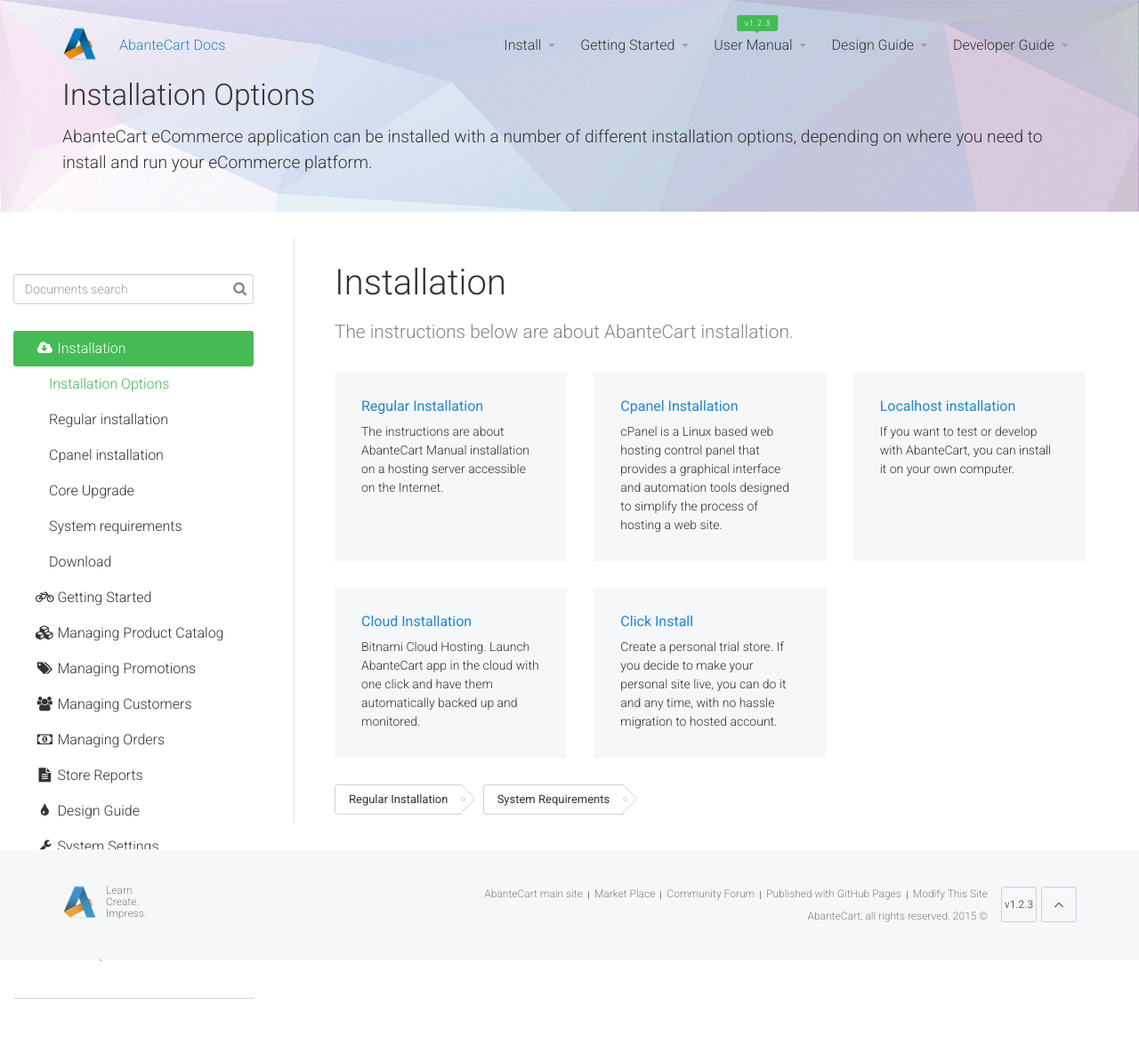
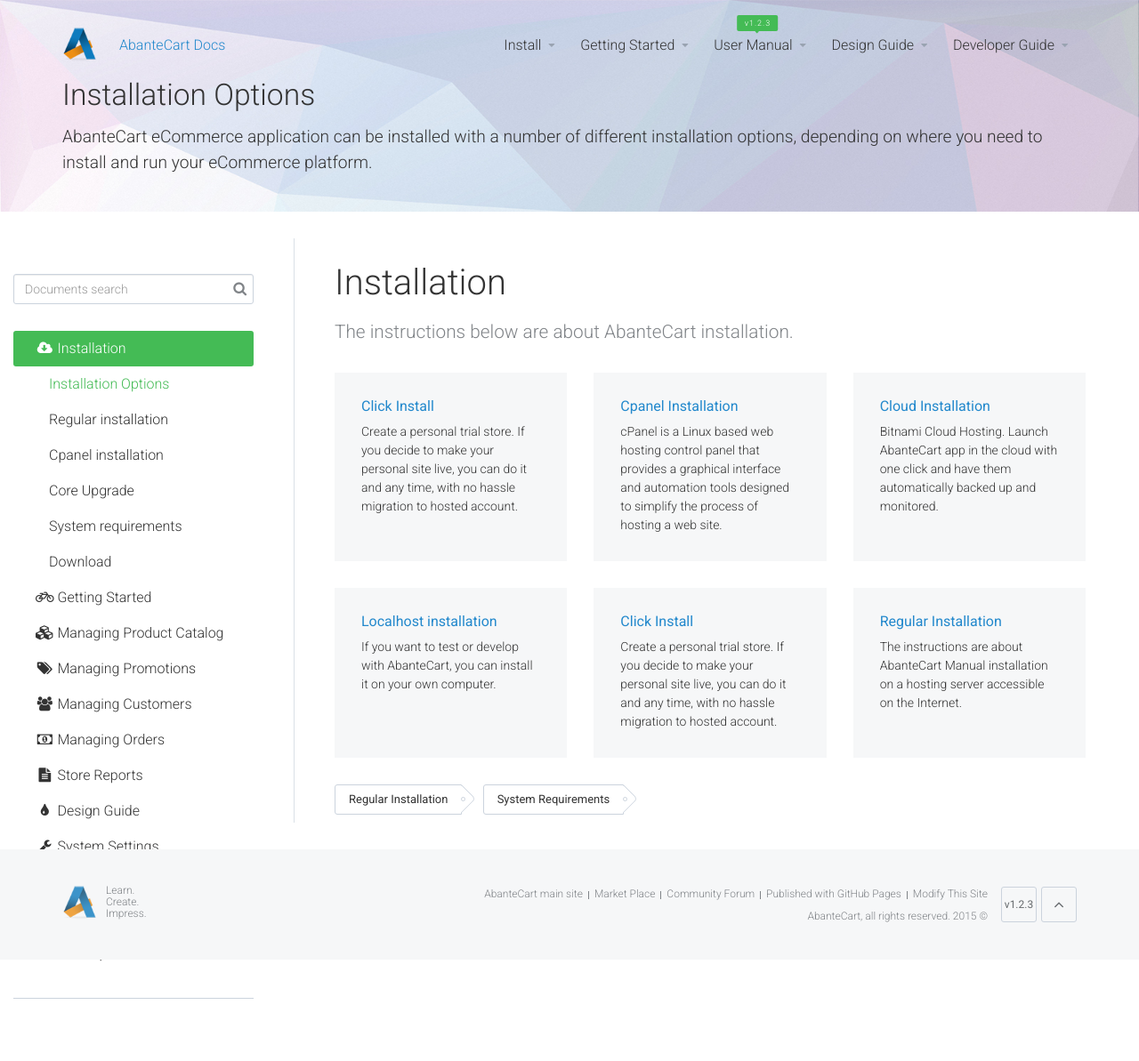
Before and after one commit to abantecart/abantecart.github.io, a Jekyll site: the page built from pages/install/installation_options.html, in a window 1280 px wide. Shown: the whole page at 89% size. Built offline with Jekyll 4.4.1, drawn with Linux system fonts in a browser that asks for light colours.

Commit message:
Update installation_options.html

```diff
--- a/pages/install/installation_options.html
+++ b/pages/install/installation_options.html
@@ -20,10 +20,10 @@
     	<div class="col-md-4">
     		<div class="grid-view-elem js-grid-view-elem">
     			<h3 class="grid-view-elem-title">
-    				<a href="regular_installation.html">Regular Installation</a>
+    				<a href="http://www.abantecart.com/shopping-cart-news/evaluation-of-abantecart-is-even-easier-now" target="_blank">Click Install</a>
     				<span class="grid-view-title-descr"></span>
     			</h3>
-    			<p class="grid-view-elem-description"> The instructions are about AbanteCart Manual installation on a hosting server accessible on the Internet. </p>
+    			<p class="grid-view-elem-description"> Create a personal trial store. If you decide to make your personal site live, you can do it and any time, with no hassle migration to hosted account.</p>
     		</div>
     	</div>
     	<div class="col-md-4">
@@ -38,22 +38,23 @@
     	<div class="col-md-4">
     		<div class="grid-view-elem js-grid-view-elem">
     			<h3 class="grid-view-elem-title">
-    				<a href="localhost_installation.html">Localhost installation</a>
+    				<a href="https://bitnami.com/stack/abantecart/cloud" target="_blank">Cloud Installation</a>
     				<span class="grid-view-title-descr"></span>
     			</h3>
-    			<p class="grid-view-elem-description"> If you want to test or develop with AbanteCart, you can install it on your own computer. </p>
+    			<p class="grid-view-elem-description"> Bitnami Cloud Hosting. Launch AbanteCart app in the cloud with one click and have them automatically backed up and monitored. </p>
     		</div>
     	</div>
+
     </div>
 
     <div class="row">
     	<div class="col-md-4">
     		<div class="grid-view-elem js-grid-view-elem">
     			<h3 class="grid-view-elem-title">
-    				<a href="https://bitnami.com/stack/abantecart/cloud" target="_blank">Cloud Installation</a>
+    				<a href="localhost_installation.html">Localhost installation</a>
     				<span class="grid-view-title-descr"></span>
     			</h3>
-    			<p class="grid-view-elem-description"> Bitnami Cloud Hosting. Launch AbanteCart app in the cloud with one click and have them automatically backed up and monitored. </p>
+    			<p class="grid-view-elem-description"> If you want to test or develop with AbanteCart, you can install it on your own computer. </p>
     		</div>
     	</div>
     	<div class="col-md-4">
@@ -65,6 +66,14 @@
     			<p class="grid-view-elem-description"> Create a personal trial store. If you decide to make your personal site live, you can do it and any time, with no hassle migration to hosted account.</p>
     		</div>
     	</div>
-
+    	<div class="col-md-4">
+    		<div class="grid-view-elem js-grid-view-elem">
+    			<h3 class="grid-view-elem-title">
+    				<a href="regular_installation.html">Regular Installation</a>
+    				<span class="grid-view-title-descr"></span>
+    			</h3>
+    			<p class="grid-view-elem-description"> The instructions are about AbanteCart Manual installation on a hosting server accessible on the Internet. </p>
+    		</div>
+    	</div>
     </div>
 </div>
```
